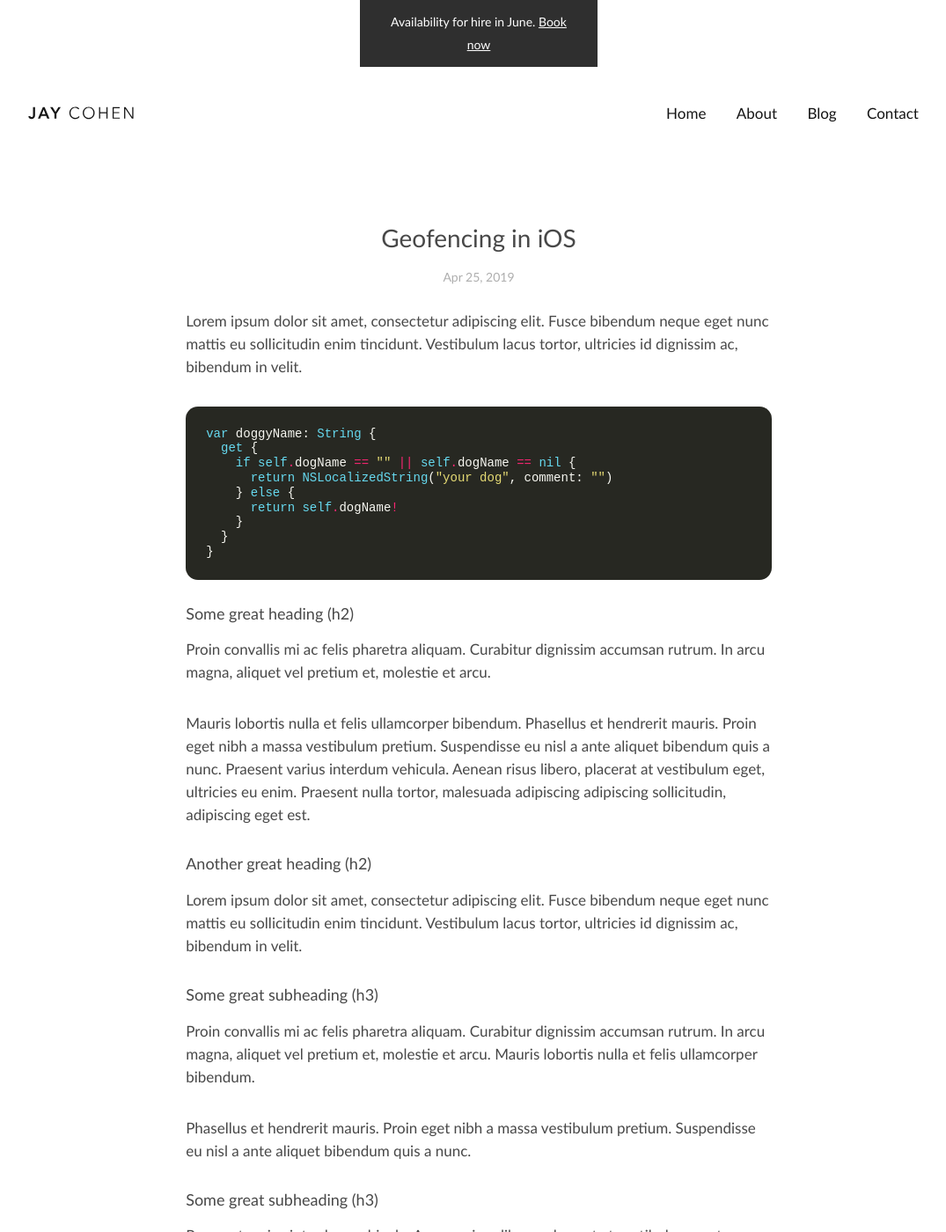
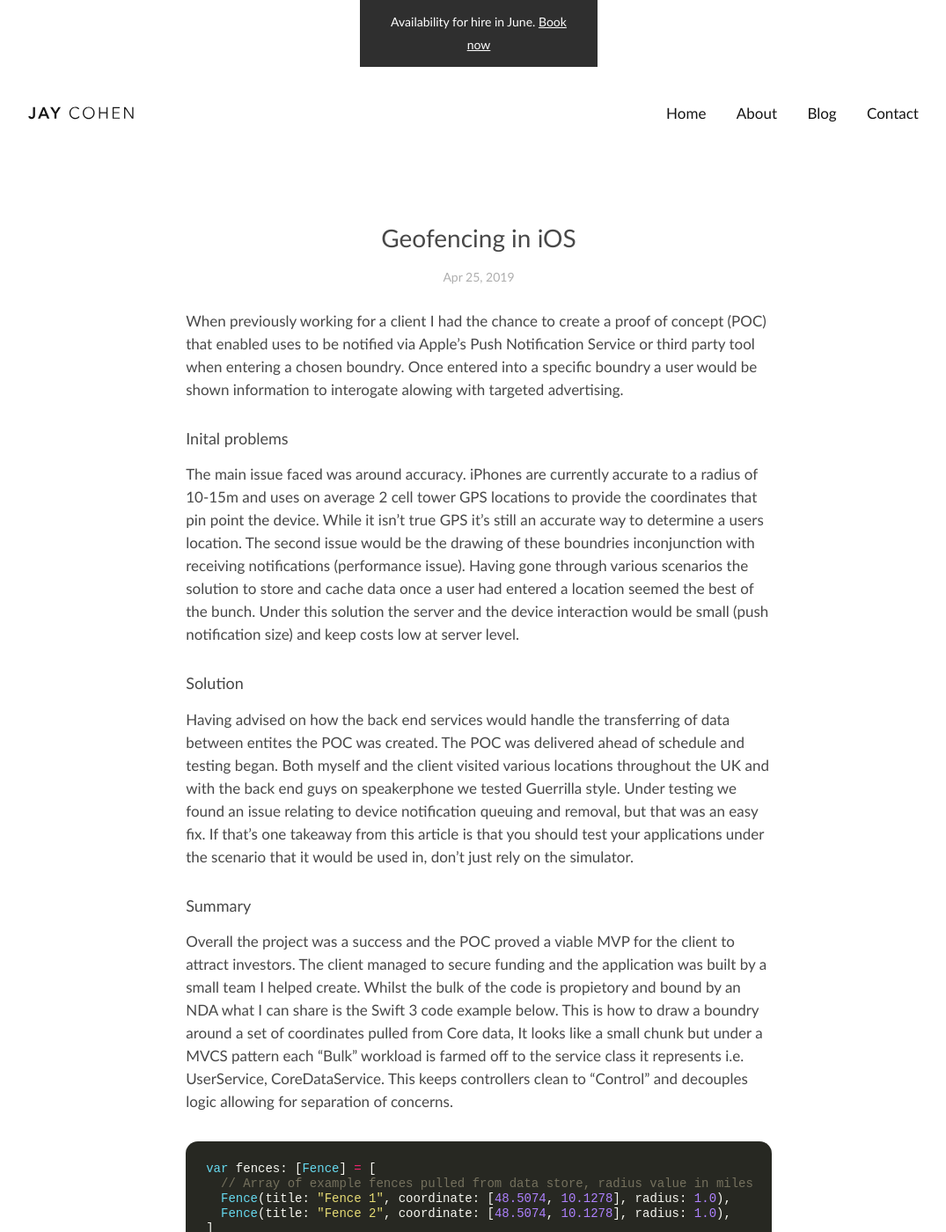
Before and after one commit to jay-cohen/jay-cohen, a Jekyll site: the page built from _posts/2019-04-25-Geofencing-In-iOS.md, in a window 1280 px wide and 1400 px high. Shown: the whole window at 88% size, without its empty margins (96-1171 px from the left). Built offline with Jekyll 4.4.1, drawn with Linux system fonts in a browser that asks for light colours; some of the changed text lies outside the part shown.

Commit message:
Blog post written for GeoFencing in iOS

```diff
--- a/_config.yml
+++ b/_config.yml
@@ -14,7 +14,7 @@
 # You can create any custom variable you would like, and they will be accessible
 # in the templates via {{ site.myvariable }}.
 title: Freelance App Developer, iPhone, iPad, Apple Watch, Apple TV - UK
-email: jay-cohen@outlook.com
+email: hello@jay-ios.com
 description:
   Based in Yorkshire I’ve been lucky enough to work with clients across the world building amazing products in all kinds of sectors including not for profit and sports apparel.
 baseurl: ""
--- a/_posts/2019-04-25-Geofencing-In-iOS.md
+++ b/_posts/2019-04-25-Geofencing-In-iOS.md
@@ -6,48 +6,65 @@ author: "Jay Cohen"
 tags: iOS, location
 ---
 
-Lorem ipsum dolor sit amet, consectetur adipiscing elit. Fusce bibendum neque eget nunc mattis eu sollicitudin enim tincidunt. Vestibulum lacus tortor, ultricies id dignissim ac, bibendum in velit.
+When previously working for a client I had the chance to create a proof of concept (POC) that enabled uses to be notified via Apple's Push Notification Service or third party tool when entering a chosen boundry. Once entered into a specific boundry a user would be shown information to interogate alowing with targeted advertising.
+
+## Inital problems
+The main issue faced was around accuracy. iPhones are currently accurate to a radius of 10-15m and uses on average 2 cell tower GPS locations to provide the coordinates that pin point the device. While it isn't true GPS it's still an accurate way to determine a users location. The second issue would be the drawing of these boundries inconjunction with receiving notifications (performance issue). Having gone through various scenarios the solution to store and cache data once a user had entered a location seemed the best of the bunch. Under this solution the server and the device interaction would be small (push notification size) and keep costs low at server level.
+
+
+## Solution
+
+Having advised on how the back end services would handle the transferring of data between entites the POC was created. The POC was delivered ahead of schedule and testing began. Both myself and the client visited various locations throughout the UK and with the back end guys on speakerphone we tested Guerrilla style. Under testing we found an issue relating to device notification queuing and removal, but that was an easy fix. If that's one takeaway from this article is that you should test your applications under the scenario that it would be used in, don't just rely on the simulator.
+
+
+### Summary
+
+Overall the project was a success and the POC proved a viable MVP for the client to attract investors. The client managed to secure funding and the application was built by a small team I helped create. Whilst the bulk of the code is propietory and bound by an NDA what I can share is the Swift 3 code example below. This is how to draw a boundry around a set of coordinates pulled from Core data, It looks like a small chunk but under a MVCS pattern each "Bulk" workload is farmed off to the service class it represents i.e. UserService, CoreDataService. This keeps controllers clean to "Control" and decouples logic allowing for separation of concerns.
+
 
 {% highlight swift %}
-var doggyName: String {
-  get {
-    if self.dogName == "" || self.dogName == nil {
-      return NSLocalizedString("your dog", comment: "")
-    } else {
-      return self.dogName!
+var fences: [Fence] = [
+  // Array of example fences pulled from data store, radius value in miles
+  Fence(title: "Fence 1", coordinate: [48.5074, 10.1278], radius: 1.0),
+  Fence(title: "Fence 2", coordinate: [48.5074, 10.1278], radius: 1.0),
+]
+
+func createRegions() {
+  // Check if can monitor regions
+  if CLLocationManager.isMonitoringAvailable(for: CLCircularRegion.self) {
+
+    // Clear any existing regions
+    for monitored in locationManager.monitoredRegions {
+      locationManager.stopMonitoring(for: monitored)
     }
+
+    // Loop through fences array and define regions for a MKMapView object
+    for fence in fences {
+      let coordinate  = CLLocationCoordinate2DMake(fence.coordinate[0], fence.coordinate[1])
+      let region      = CLCircularRegion(center: CLLocationCoordinate2D(latitude: coordinate.latitude, longitude: coordinate.longitude), radius: fence.radius, identifier: fence.title)
+      region.notifyOnEntry = true
+      region.notifyOnExit  = true
+      locationManager.startMonitoring(for: region)
+      let circle = MKCircle(center: coordinate, radius: fence.radius)
+      mapView.add(circle)
+    }
+
+  } else {
+    print("[APP]: Unable to track user regions")
   }
+}
+
+func mapView(_ mapView: MKMapView, rendererFor overlay: MKOverlay) -> MKOverlayRenderer {
+  let circleRenderer = MKCircleRenderer(overlay: overlay)
+  circleRenderer.strokeColor = .blue
+  circleRenderer.fillColor   = .orange
+  circleRenderer.lineWidth   = 1.0
+  return circleRenderer
 }
 {% endhighlight %}
 
-## Some great heading (h2)
+*I plan to release an article in future on how I manage file structures in iOS.*
 
-Proin convallis mi ac felis pharetra aliquam. Curabitur dignissim accumsan rutrum. In arcu magna, aliquet vel pretium et, molestie et arcu.
-
-Mauris lobortis nulla et felis ullamcorper bibendum. Phasellus et hendrerit mauris. Proin eget nibh a massa vestibulum pretium. Suspendisse eu nisl a ante aliquet bibendum quis a nunc. Praesent varius interdum vehicula. Aenean risus libero, placerat at vestibulum eget, ultricies eu enim. Praesent nulla tortor, malesuada adipiscing adipiscing sollicitudin, adipiscing eget est.
-
-## Another great heading (h2)
-
-Lorem ipsum dolor sit amet, consectetur adipiscing elit. Fusce bibendum neque eget nunc mattis eu sollicitudin enim tincidunt. Vestibulum lacus tortor, ultricies id dignissim ac, bibendum in velit.
-
-### Some great subheading (h3)
-
-Proin convallis mi ac felis pharetra aliquam. Curabitur dignissim accumsan rutrum. In arcu magna, aliquet vel pretium et, molestie et arcu. Mauris lobortis nulla et felis ullamcorper bibendum.
-
-Phasellus et hendrerit mauris. Proin eget nibh a massa vestibulum pretium. Suspendisse eu nisl a ante aliquet bibendum quis a nunc.
-
-### Some great subheading (h3)
-
-Praesent varius interdum vehicula. Aenean risus libero, placerat at vestibulum eget, ultricies eu enim. Praesent nulla tortor, malesuada adipiscing adipiscing sollicitudin, adipiscing eget est.
-
-> This quote will change your life. It will reveal the secrets of the universe, and all the wonders of humanity. Don't misuse it.
-
-Lorem ipsum dolor sit amet, consectetur adipiscing elit. Fusce bibendum neque eget nunc mattis eu sollicitudin enim tincidunt.
-
-### Some great subheading (h3)
-
-Vestibulum lacus tortor, ultricies id dignissim ac, bibendum in velit. Proin convallis mi ac felis pharetra aliquam. Curabitur dignissim accumsan rutrum.
-
-<section class="download-box">
+<!-- <section class="download-box">
   <h3>Download the full Xcode project</h3>
-</section>
+</section> -->
```
Also changed, not shown: guidelines.md (+1 -1 lines), 10 other files.
